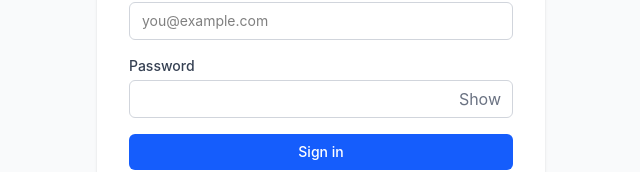
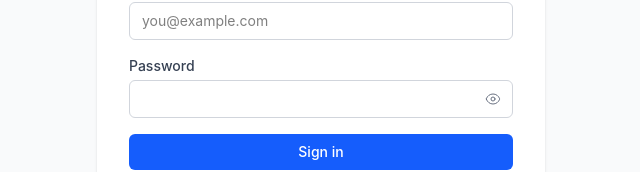
Before and after one commit to paulio84/url-shortener, a Vue app in the folder vue-url/: page /login in a window 1280 px wide. Shown: the part 336-508 px from the top of the page, without its empty margins (319-959 px from the left). Built offline with nearby package versions, Linux system fonts and the light colour scheme.

Commit message:
added Heroicons/vue package, added Eye icon when password fields are used

```diff
--- a/vue-url/package.json
+++ b/vue-url/package.json
@@ -9,6 +9,7 @@
         "preview": "vite preview"
     },
     "dependencies": {
+        "@heroicons/vue": "^2.2.0",
         "@tailwindcss/vite": "^4.2.1",
         "pinia": "^3.0.4",
         "tailwindcss": "^4.2.1",
--- a/vue-url/src/components/FormField.vue
+++ b/vue-url/src/components/FormField.vue
@@ -19,13 +19,15 @@
                 @click="toggleVisibility"
                 class="absolute inset-y-0 right-0 px-3 flex items-center text-gray-500 hover:cursor-pointer hover:text-gray-700"
             >
-                {{ passwordVisible ? "Hide": "Show" }}
+                <EyeSlashIcon v-if="passwordVisible" class="w-4 h-4" />
+                <EyeIcon v-else class="w-4 h-4" />
             </button>
         </div>
     </div>
 </template>
 
 <script setup lang="ts">
+import { EyeIcon, EyeSlashIcon } from "@heroicons/vue/24/outline";
 import { ref, computed } from "vue"
 
 const props = defineProps<{
```
Also changed, not shown: 1 other file (tests, documents, lock files or other folders).
